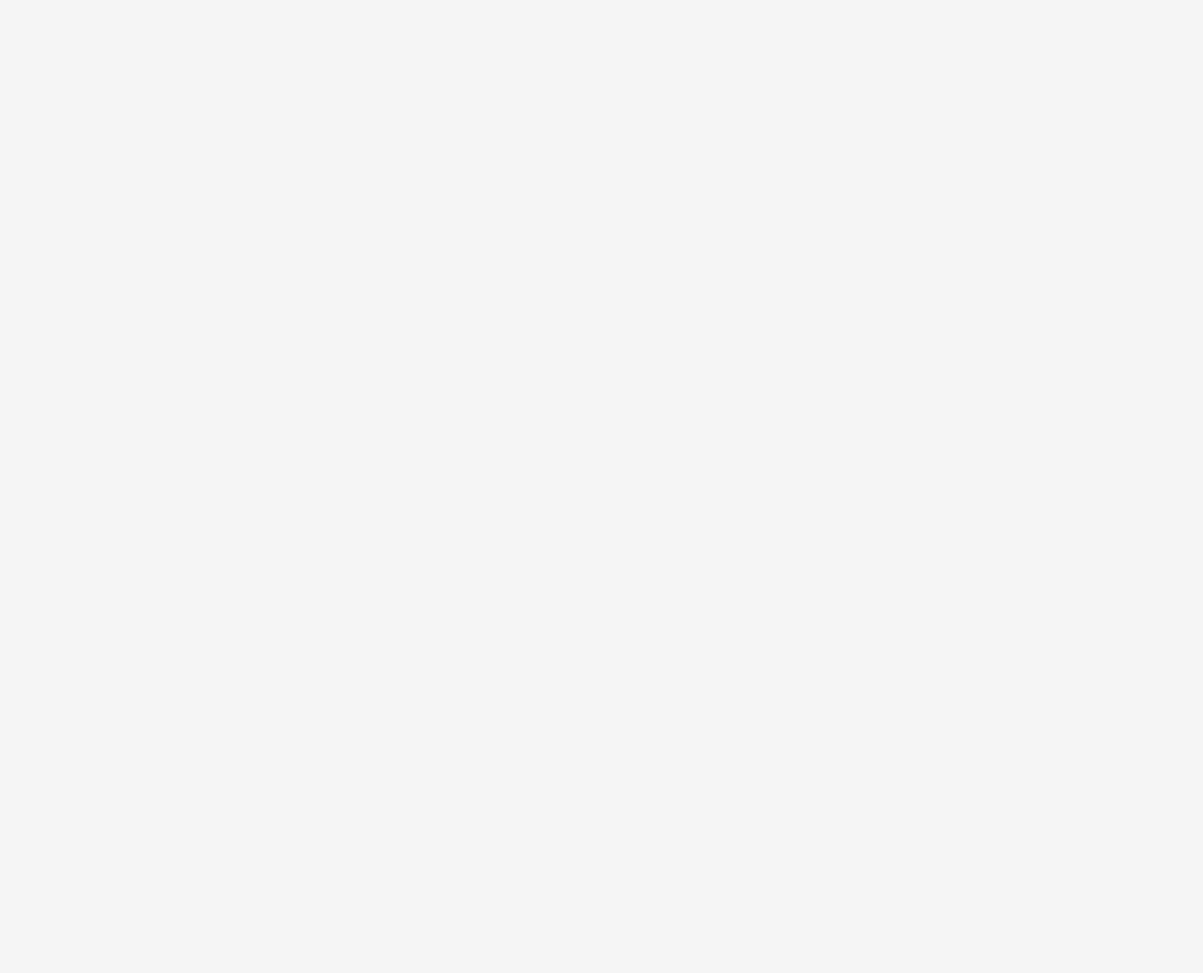
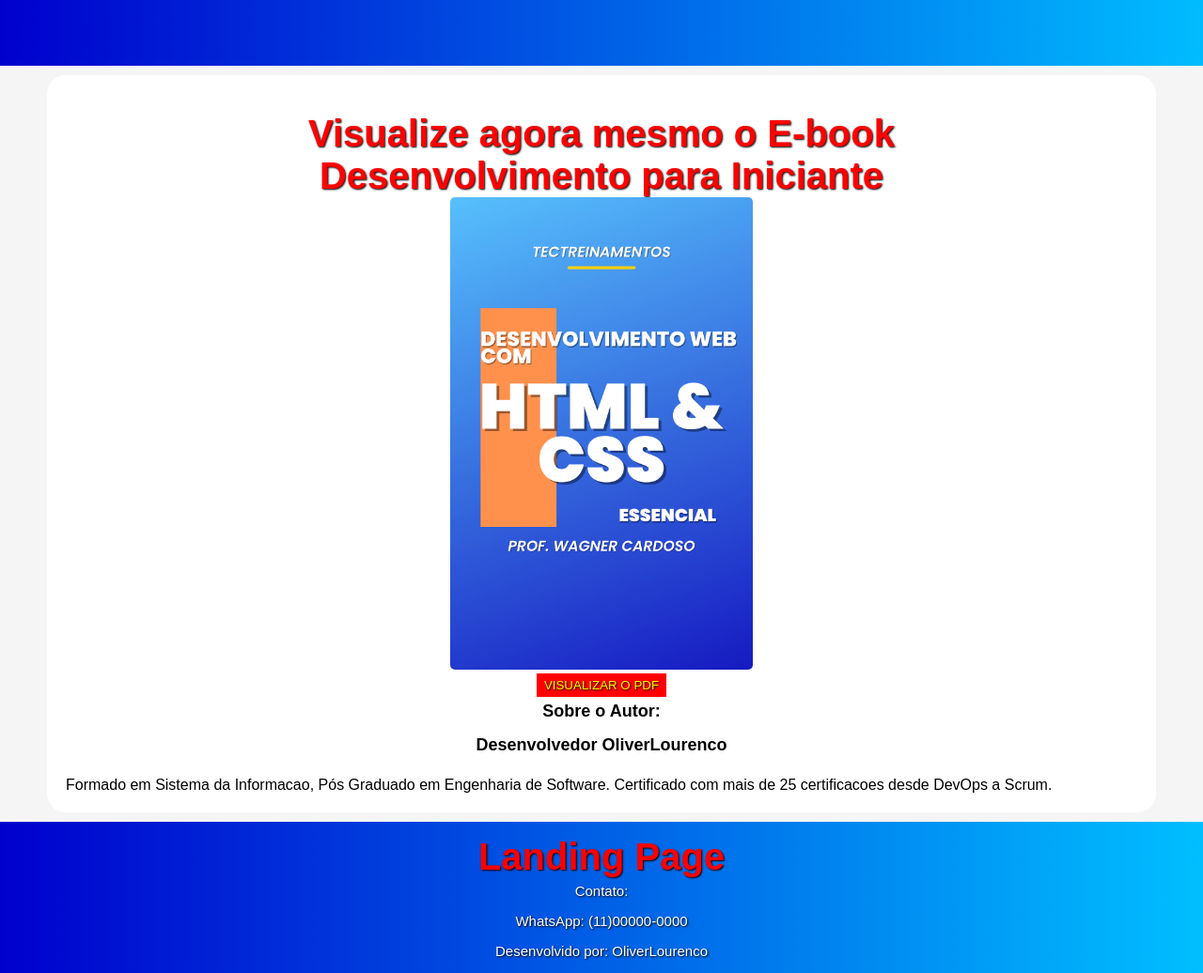
Before and after one commit to elourenco001/Proj_Landing_Page, a plain HTML site: page index.html in a window 1280 px wide. Shown: the whole page at 94% size. Before the commit the page ends 800 px from the top, so only its background shows below. Drawn offline with Linux system fonts and the light colour scheme.

Commit message:
Atualizando Dimensao da Imagem

```diff
--- a/css/estilo.css
+++ b/css/estilo.css
@@ -7,11 +7,14 @@ html{
     font-size: 62.5%;
 }
 header{
-    background: linear-gradient(to top, #FFF, #ff0000);
+    background: linear-gradient(to right, #0000cd, #00bfff);
     color: #FFFF;
+    font-size: 1.8rem;
+    padding-top: 2rem;
     font-family: arial;
-    padding: 5px;
-    text-align: center;
+    padding: 1rem;
+    width: 100%;
+    height: 50px;
 }
 
 body{
@@ -19,23 +22,30 @@ body{
 }
 .container{
     background-color: #FFFF;
-    width: 95%;
-    box-shadow: 2px 2px #FFF;
-    margin: 0 auto;
-    max-width: 90%;
-    max-height: 90%;
-    min-height: 0;
-    min-width: 0;
+    font-size: 1.6rem;
+    padding: 1.5rem;
+    text-align: center;
+    margin-top: 1rem;
+    margin-bottom: 1rem;
+    margin-left: 50px;
+    margin-right: 50px;
+    max-width: 70%;
+    max-width: 95%;
+    padding-top: 3rem;
+    position: relative;
+    z-index: 1;
+    border-radius: 20px;
+
+
     }
 footer{
     font-family: arial;
     color: #FFFF;
-    background: linear-gradient(to bottom, #fff, #ff0000);
+    background: linear-gradient(to right, #0000cd, #00bfff);
     text-align: center;
     padding-top: 5px;
     padding-bottom: 5px;
     text-shadow: 1px 1px 2px #000;
-
 
 }
 p{
@@ -221,9 +231,9 @@ a:hover{
     border: solid #ffff00;
 }
 .imagens-site{
-    border-radius: 10px 10px 10px 10px;
-    width: 70%;
-    height: 20%;
+    border-radius: 5px 5px 5px 5px;
+    width: 28%;
+    height: 30%;
 
 }
 @media(min-width: 280px)and(max-width: 820px){
--- a/index.html
+++ b/index.html
@@ -12,7 +12,40 @@
             <link rel="stylesheet" type="text/css" href="css/estilo.css">
         </head>
         <body>
+            <header>
 
+
+
+            </header>
+
+            <section class="container">
+                <h1>Visualize agora mesmo o E-book <br> Desenvolvimento para Iniciante</h1>
+
+                <figure>
+                    <img class="imagens-site" src="img/capa-ebook.png" alt="Imagem TBD">
+                </figure>
+                <button><a class="imagens-site" href="img/ebook.pdf" target="_black" >VISUALIZAR O PDF </a></button>
+                <h3>Sobre o Autor: </h3>
+                <h2>Desenvolvedor OliverLourenco</h2>
+                <br>
+                <p>
+                    Formado em Sistema da Informacao, Pós Graduado em Engenharia de Software. Certificado com mais de 25 certificacoes
+                    desde DevOps a Scrum.
+
+                </p>
+
+
+
+            </section>
+
+            <footer>
+                <h1>Landing Page</h1>
+
+                <p class="texto-footer">Contato:</p>
+                <p class="texto-footer">WhatsApp: (11)00000-0000</p>
+                <p class="texto-footer">Desenvolvido por: OliverLourenco</p>
+
+            </footer>
 
             <script src="JS/JScript.js"></script>
         </body>
```
Also changed, not shown: img/capa-ebook.png (added), img/tbd.jpg (added), 2 other files.
